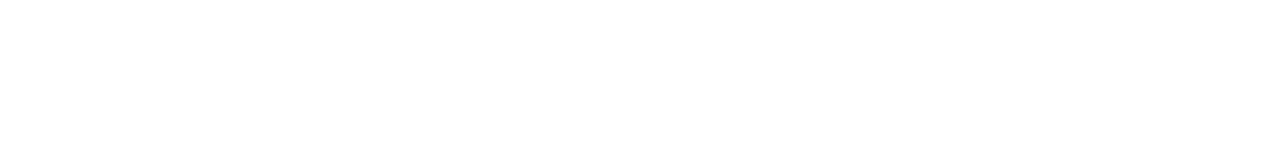
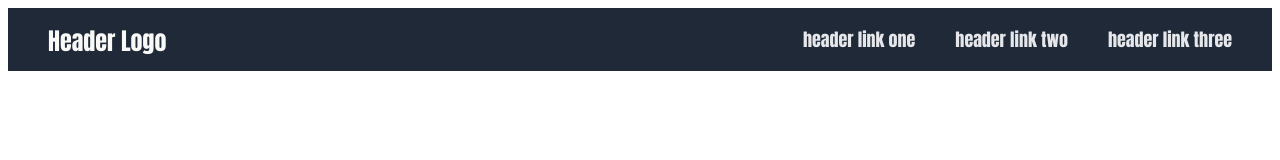
Before and after one commit to Jackspence49/landing-page, a plain HTML site: page index.html in a window 1280 px wide. Drawn offline with Linux system fonts and the light colour scheme.

Commit message:
Created the header: Header Logo, and the links using correct fonts and colors

```diff
--- a/index.css
+++ b/index.css
@@ -1,11 +1,38 @@
 .page {
     display: flex;
     flex-direction: column;
+
 }
 
 .header {
     background-color: #1F2937;
+    display: flex;
+    flex-direction: column;
 }
+.head {
+    display: flex;
+    color: white;
+    justify-content: space-between;
+    padding-left: 40px;
+    padding-right: 40px;
+    font-family: Impact, Haettenschweiler, 'Arial Narrow Bold', sans-serif;
+}
+
+.logo {
+    font-size: 24px;
+    color: #F9FAF8;
+    font-weight: bold;
+    padding-top: 15px;
+}
+
+.links {
+    font-size: 18px;
+    color: #e5e7EB;
+    display: flex;
+    gap: 40px;
+
+}
+
 
 .pics {
 
--- a/index.html
+++ b/index.html
@@ -8,7 +8,20 @@
 
     <body>
         <div class="page">
-            <div class="header"></div>
+            <div class="header">
+                <div class="head">
+                    <div class="logo">Header Logo</div>
+                    <div class="links">
+                        <p>header link one</p>
+                        <p>header link two</p>
+                        <p>header link three</p>
+                    </div>
+                </div>
+                <div class="info">
+
+                </div>
+            </div>
+
             <div class="pics"></div>
             <div class="quote"></div>
             <div class="footer"></div>
```
